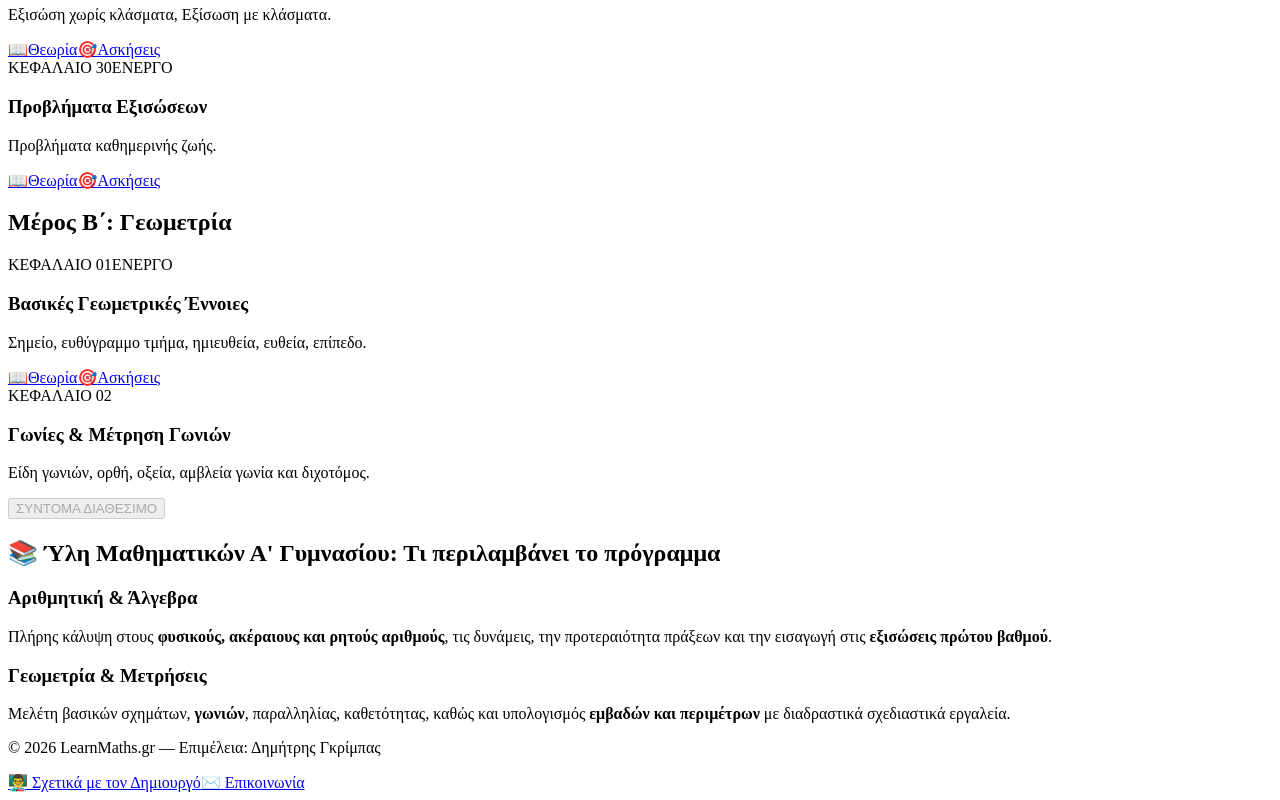
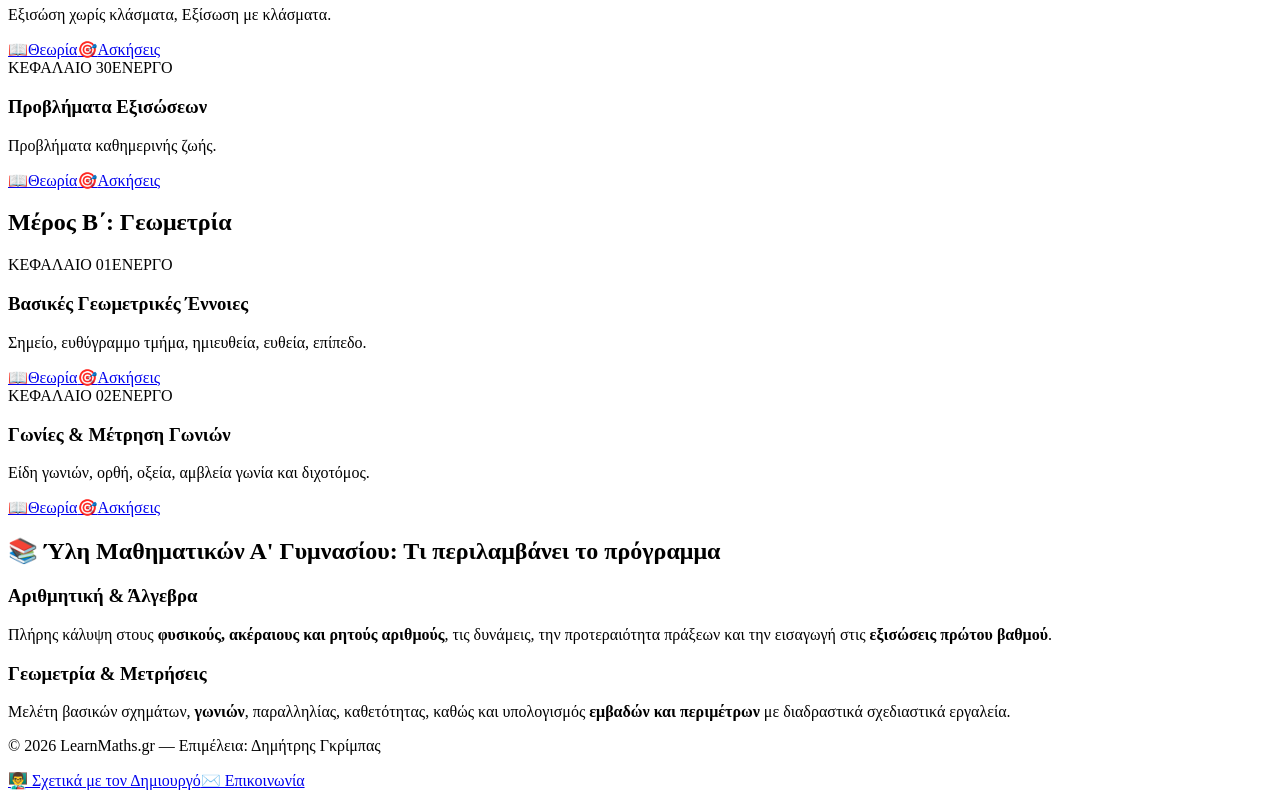
Before and after one commit to gkrimpas-lab/learn-maths-2026, a Next.js app: page /a-gymnasiou in a window 1280 px wide. Shown: the part 4479-5279 px from the top of the page. Built offline with nearby package versions, Linux system fonts and the light colour scheme.

Commit message:
Update IDs and activation status in a-gymnasiou.js

```diff
--- a/data/a-gymnasiou.js
+++ b/data/a-gymnasiou.js
@@ -326,12 +326,12 @@ export const A_GYMNASIOU_CHAPTERS = [
     active: true,
   },
   {
-    id: 'g02-gonies',
+    id: '36-goneies',
     section: 'geometry',
-    slug: 'g02-gonies',
+    slug: '36-goneies',
     title: 'Γωνίες & Μέτρηση Γωνιών',
     desc: 'Είδη γωνιών, ορθή, οξεία, αμβλεία γωνία και διχοτόμος.',
     badge: 'ΚΕΦΑΛΑΙΟ 02',
-    active: false,
+    active: true,
   },
 ];
```
